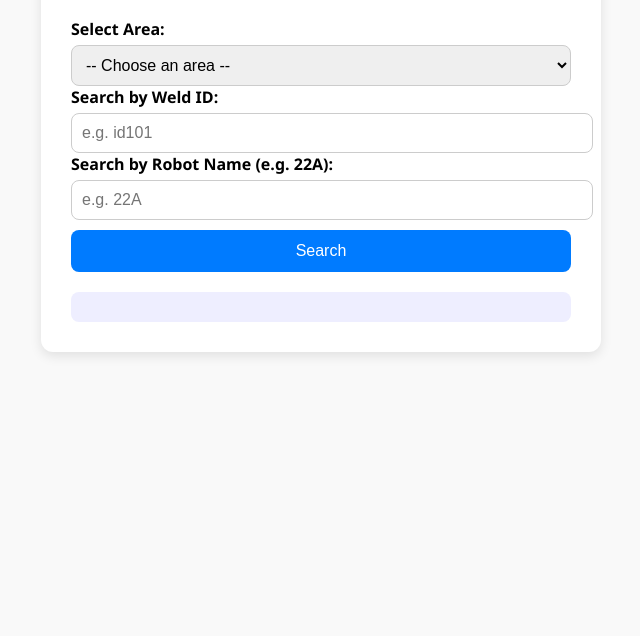
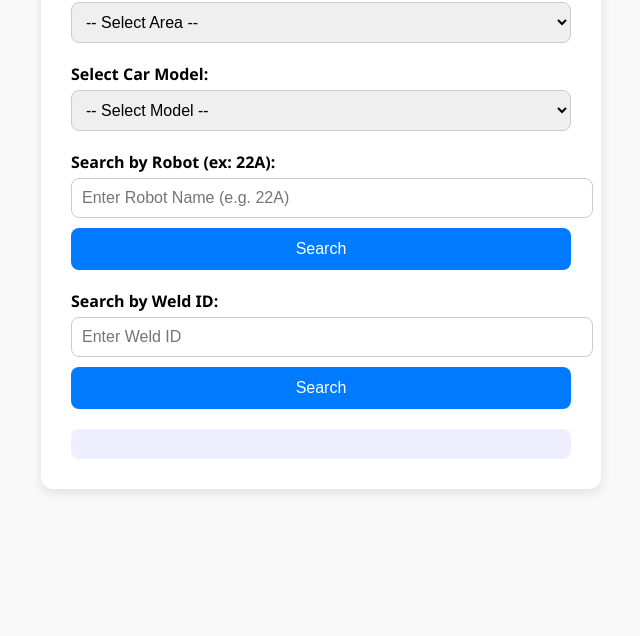
Before and after one commit to TitoJosu23/Weld-Spot-Finder, a plain HTML site: page index.html in a window 1280 px wide. Shown: the part 164-800 px from the top of the page, without its empty margins (319-959 px from the left). Drawn offline with Linux system fonts and the light colour scheme.

Commit message:
Update index.html

```diff
--- a/index.html
+++ b/index.html
@@ -2,31 +2,46 @@
 <html lang="en">
 <head>
   <meta charset="UTF-8" />
-  <meta name="viewport" content="width=device-width, initial-scale=1" />
-  <title>Weld Spot Finder - Honda</title>
+  <meta name="viewport" content="width=device-width, initial-scale=1.0"/>
+  <title>Weld Spot Finder</title>
   <link rel="stylesheet" href="style.css" />
 </head>
 <body>
   <div class="container">
-    <h1>Weld Spot Finder - Honda Weld Dept</h1>
+    <h1>Weld Spot Finder</h1>
 
-    <label for="area">Select Area:</label>
-    <select id="area">
-      <option value="">-- Choose an area --</option>
-      <option value="wheelHouse">Wheel House</option>
-      <option value="rearFloor">Rear Floor</option>
-      <option value="frontFloor">Front Floor</option>
-      <option value="frameComp">Frame Comp</option>
-      <option value="floorComp">Floor Comp</option>
-    </select>
+    <div class="form-group">
+      <label for="areaSelect">Select Area:</label>
+      <select id="areaSelect">
+        <option value="">-- Select Area --</option>
+        <option value="Wheel house">Wheel house</option>
+        <option value="Rear floor">Rear floor</option>
+        <option value="Front floor">Front floor</option>
+        <option value="Frame comp">Frame comp</option>
+        <option value="Floor comp">Floor comp</option>
+      </select>
+    </div>
 
-    <label for="searchId">Search by Weld ID:</label>
-    <input type="text" id="searchId" placeholder="e.g. id101" />
+    <div class="form-group">
+      <label for="modelSelect">Select Car Model:</label>
+      <select id="modelSelect">
+        <option value="">-- Select Model --</option>
+        <option value="30A">30A</option>
+        <option value="30B">30B</option>
+      </select>
+    </div>
 
-    <label for="searchRobot">Search by Robot Name (e.g. 22A):</label>
-    <input type="text" id="searchRobot" placeholder="e.g. 22A" />
+    <div class="form-group">
+      <label for="robotInput">Search by Robot (ex: 22A):</label>
+      <input type="text" id="robotInput" placeholder="Enter Robot Name (e.g. 22A)" />
+      <button onclick="searchByRobot()">Search</button>
+    </div>
 
-    <button id="btnSearch">Search</button>
+    <div class="form-group">
+      <label for="weldInput">Search by Weld ID:</label>
+      <input type="text" id="weldInput" placeholder="Enter Weld ID" />
+      <button onclick="searchByWeld()">Search</button>
+    </div>
 
     <div id="result"></div>
   </div>
```
